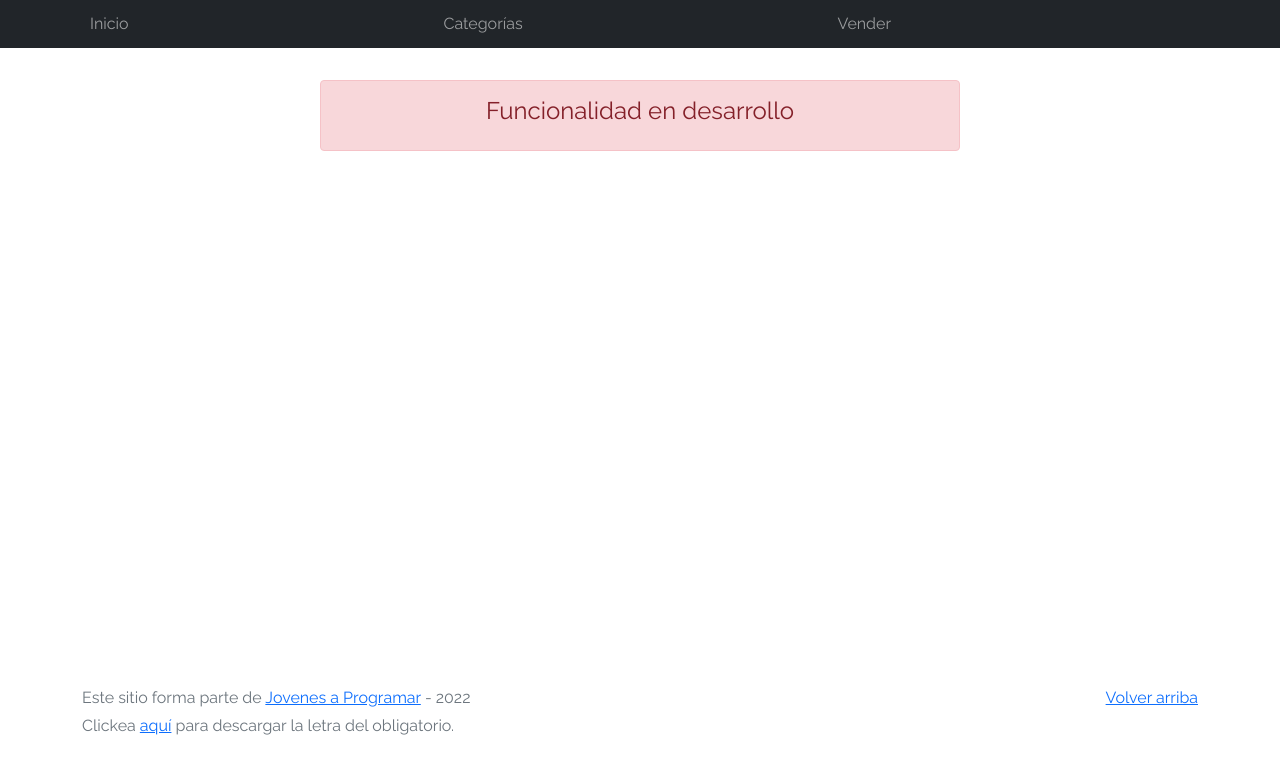
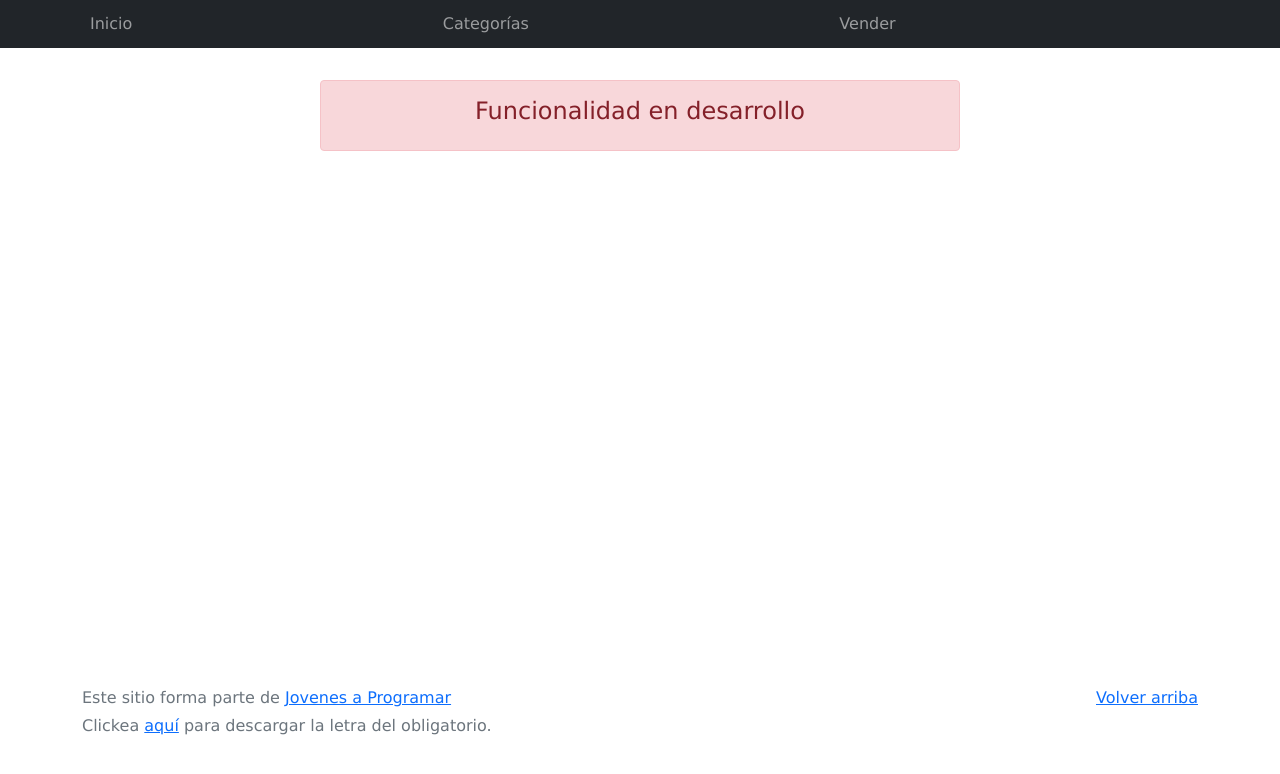
Before and after one commit to JaPCeibal/e-mercado, a plain HTML site: page cart.html in a window 1280 px wide. Drawn offline with Linux system fonts and the light colour scheme.

Commit message:
Update to 2023 version

```diff
--- a/cart.html
+++ b/cart.html
@@ -47,8 +47,7 @@
       <p class="float-end">
         <a href="#">Volver arriba</a>
       </p>
-      <p>Este sitio forma parte de <a href="https://jovenesaprogramar.edu.uy/" target="_blank">Jovenes a Programar</a> -
-        2022</p>
+      <p>Este sitio forma parte de <a href="https://jovenesaprogramar.edu.uy/" target="_blank">Jovenes a Programar</a></p>
       <p>Clickea <a target="_blank" href="Letra.pdf">aquí</a> para descargar la letra del obligatorio.</p>
     </div>
   </footer>
--- a/css/styles.css
+++ b/css/styles.css
@@ -2,7 +2,7 @@
 .card-body,
 .container,
 .site-header {
-  font-family: 'Raleway', serif !important;
+  font-family: 'Verdana', serif !important;
 }
 
 .jumbotron .display-4 {
```
Also changed, not shown: categories.html (+1 -2 lines), index.html (+1 -2 lines), login.html (+1 -2 lines), my-profile.html (+1 -2 lines), product-info.html (+1 -2 lines), products.html (+1 -2 lines), sell.html (+1 -2 lines), img/cat105_1.jpg, img/cat105_1.png (added), img/cover_back.png, img/login.png.
